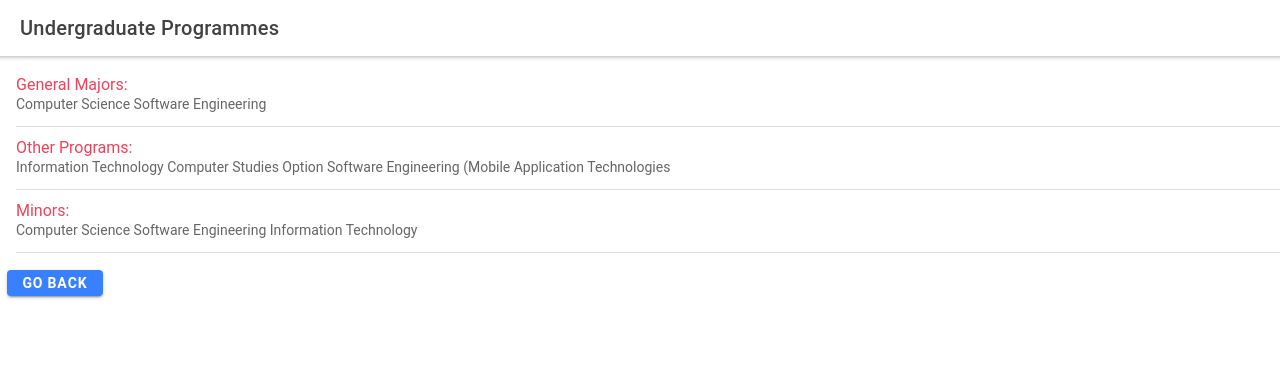
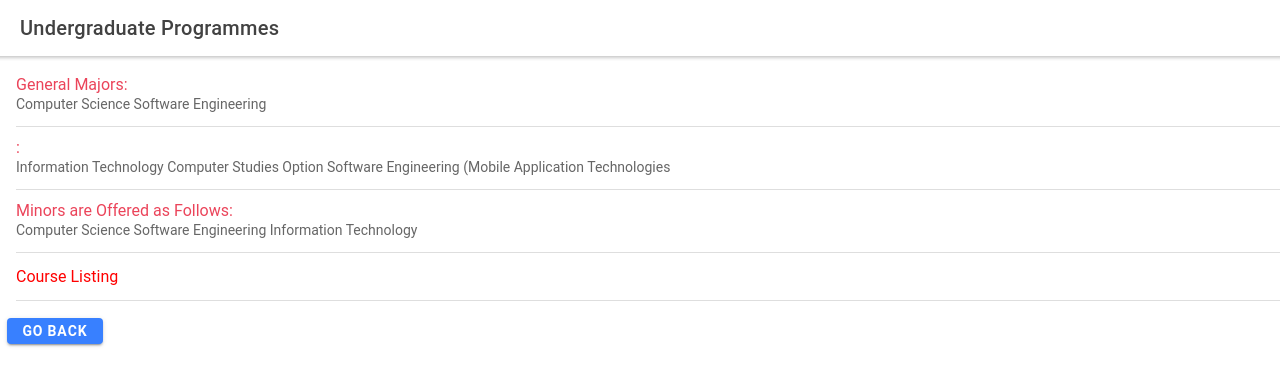
Before and after one commit to adoseofsam/ionicApp, a React (Create React App) app in the folder ionicSample/: page /programmes in a window 1280 px wide. Shown: the top 386 px of the page. Built offline with nearby package versions, Linux system fonts and the light colour scheme.

Commit message:
changed css of program

```diff
--- a/ionicSample/src/components/ProgramContainer.css
+++ b/ionicSample/src/components/ProgramContainer.css
@@ -1,3 +1,3 @@
-p{
+.course{
     color: red;
 }
--- a/ionicSample/src/components/ProgramContainer.tsx
+++ b/ionicSample/src/components/ProgramContainer.tsx
@@ -12,12 +12,12 @@ const program = [
   },
 
   {
-    scale: 'Other Programs',
+    scale: '',
     programs:['Information Technology', ' Computer Studies Option', ' Software Engineering (Mobile Application Technologies']
   },
 
   {
-      scale: 'Minors',
+      scale: 'Minors are Offered as Follows',
       programs:['Computer Science', ' Software Engineering', ' Information Technology']
 
   }
@@ -53,8 +53,10 @@ const ProgramContainer: React.FC<ContainerProps> = () => {
               </IonLabel>
             </IonItem>
           </IonItemSliding>
+
         ))
       }
+      <IonItem className="course">Course Listing</IonItem>
 
     </IonList>
 <IonButton className="goback" href='/home'>Go Back</IonButton>
```
